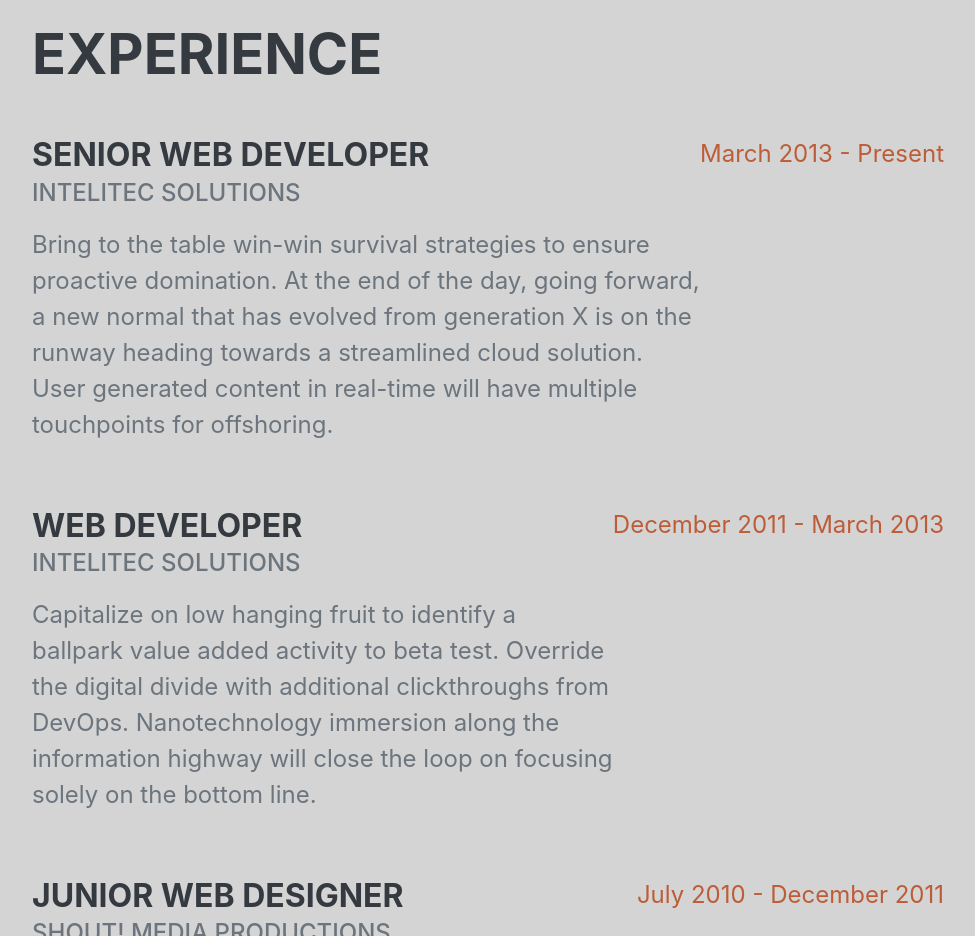
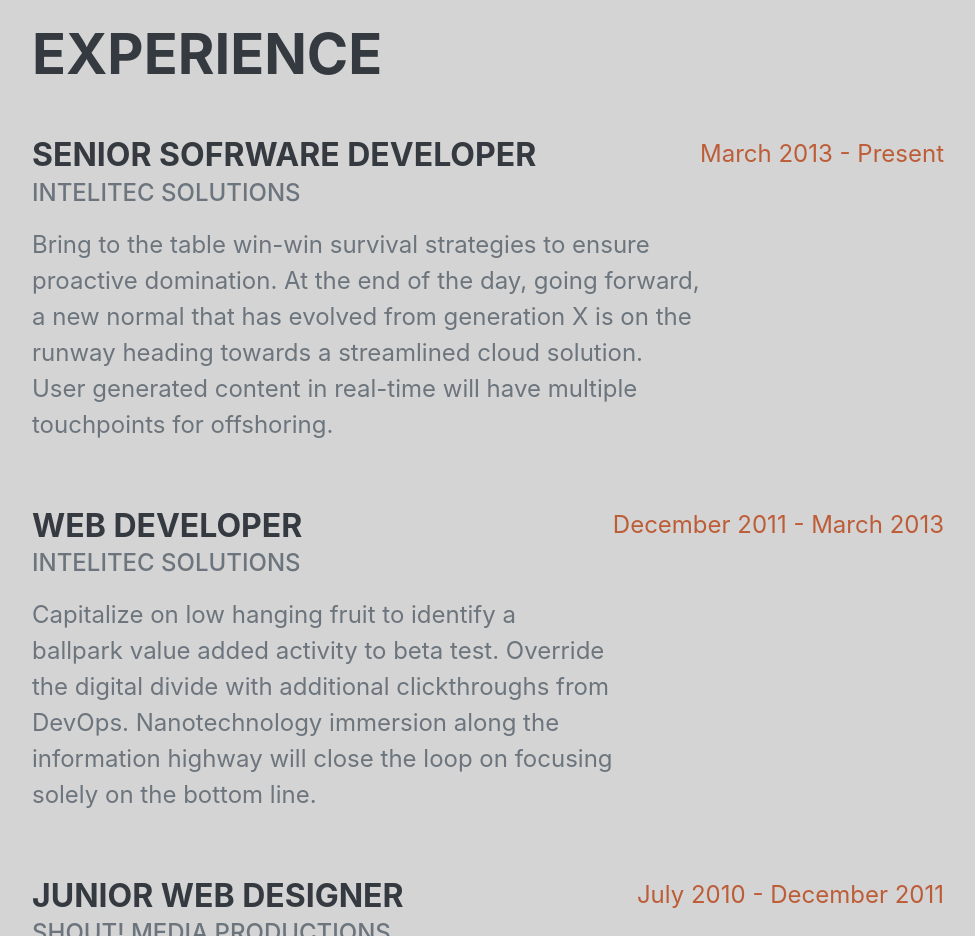
Before and after one commit to Deneme45/genesisiki, a plain HTML site: page index.html in a window 1280 px wide. Shown: the part 860-1796 px from the top of the page, without its empty margins (288-1263 px from the left). Drawn offline with nearby package versions, Linux system fonts and the light colour scheme; a web font is replaced by a local one.

Commit message:
web >> soft

```diff
--- a/index.html
+++ b/index.html
@@ -65,7 +65,7 @@
                     <h2 class="mb-5">Experience</h2>
                     <div class="d-flex flex-column flex-md-row justify-content-between mb-5">
                         <div class="flex-grow-1">
-                            <h3 class="mb-0">Senior Web Developer</h3>
+                            <h3 class="mb-0">Senior Sofrware Developer</h3>
                             <div class="subheading mb-3">Intelitec Solutions</div>
                             <p>Bring to the table win-win survival strategies to ensure proactive domination. At the end of the day, going forward, a new normal that has evolved from generation X is on the runway heading towards a streamlined cloud solution. User generated content in real-time will have multiple touchpoints for offshoring.</p>
                         </div>
```
